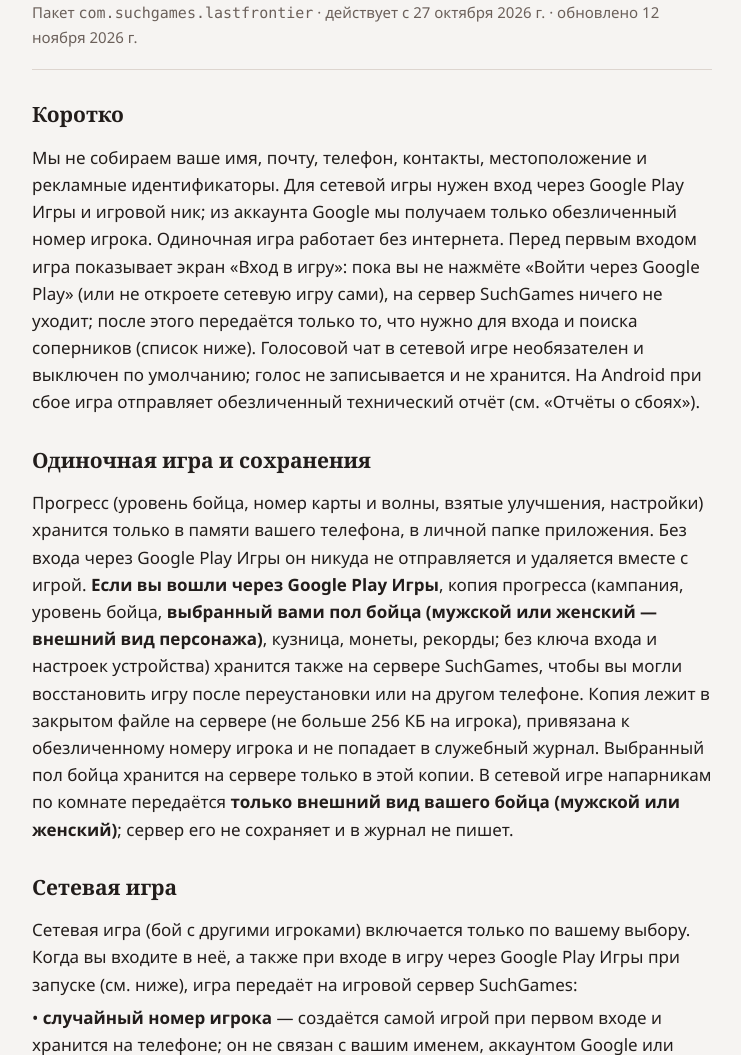
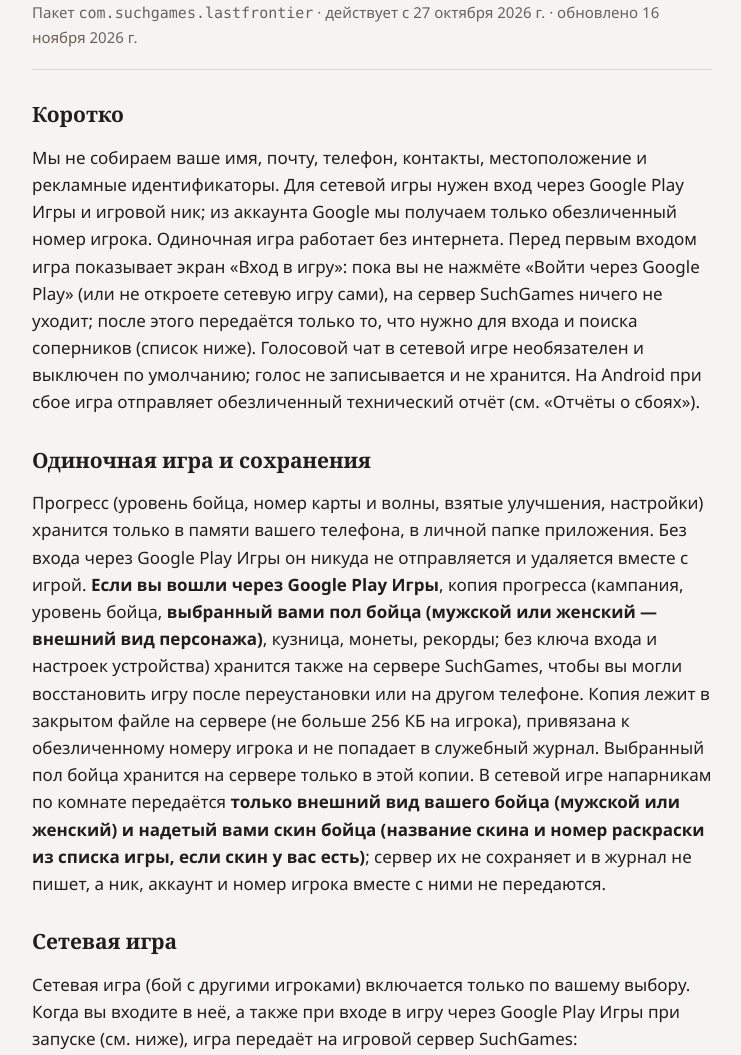
Before and after one commit to suchgames/suchgames.github.io, a plain HTML site: page lastfrontier-privacy/index.html in a window 1280 px wide. Shown: the part 211-1266 px from the top of the page, without its empty margins (268-1009 px from the left). Drawn offline with Linux system fonts and the light colour scheme.

Commit message:
Политика «Последнего рубежа»: напарникам по комнате передаётся и надетый скин (16 ноября 2026)
Co-Authored-By: Claude Sonnet 5.5 <noreply@anthropic.com>
Claude-Session: https://claude.ai/code/session_019jctJrcV9iTR5dMysY2hzF

```diff
--- a/lastfrontier-privacy/index.html
+++ b/lastfrontier-privacy/index.html
@@ -26,7 +26,7 @@ a{color:var(--accent)}
   <header>
     <div class="eyebrow">SuchGames</div>
     <h1>Политика конфиденциальности игры «Последний рубеж»</h1>
-    <p class="meta">Пакет <code>com.suchgames.lastfrontier</code> · действует с 27 октября 2026 г. · обновлено 12 ноября 2026 г.</p>
+    <p class="meta">Пакет <code>com.suchgames.lastfrontier</code> · действует с 27 октября 2026 г. · обновлено 16 ноября 2026 г.</p>
   </header>
   <section>
     <h2>Коротко</h2>
@@ -34,7 +34,7 @@ a{color:var(--accent)}
   </section>
   <section>
     <h2>Одиночная игра и сохранения</h2>
-    <p>Прогресс (уровень бойца, номер карты и волны, взятые улучшения, настройки) хранится только в памяти вашего телефона, в личной папке приложения. Без входа через Google Play Игры он никуда не отправляется и удаляется вместе с игрой. <b>Если вы вошли через Google Play Игры</b>, копия прогресса (кампания, уровень бойца, <b>выбранный вами пол бойца (мужской или женский — внешний вид персонажа)</b>, кузница, монеты, рекорды; без ключа входа и настроек устройства) хранится также на сервере SuchGames, чтобы вы могли восстановить игру после переустановки или на другом телефоне. Копия лежит в закрытом файле на сервере (не больше 256 КБ на игрока), привязана к обезличенному номеру игрока и не попадает в служебный журнал. Выбранный пол бойца хранится на сервере только в этой копии. В сетевой игре напарникам по комнате передаётся <b>только внешний вид вашего бойца (мужской или женский)</b>; сервер его не сохраняет и в журнал не пишет.</p>
+    <p>Прогресс (уровень бойца, номер карты и волны, взятые улучшения, настройки) хранится только в памяти вашего телефона, в личной папке приложения. Без входа через Google Play Игры он никуда не отправляется и удаляется вместе с игрой. <b>Если вы вошли через Google Play Игры</b>, копия прогресса (кампания, уровень бойца, <b>выбранный вами пол бойца (мужской или женский — внешний вид персонажа)</b>, кузница, монеты, рекорды; без ключа входа и настроек устройства) хранится также на сервере SuchGames, чтобы вы могли восстановить игру после переустановки или на другом телефоне. Копия лежит в закрытом файле на сервере (не больше 256 КБ на игрока), привязана к обезличенному номеру игрока и не попадает в служебный журнал. Выбранный пол бойца хранится на сервере только в этой копии. В сетевой игре напарникам по комнате передаётся <b>только внешний вид вашего бойца (мужской или женский) и надетый вами скин бойца (название скина и номер раскраски из списка игры, если скин у вас есть)</b>; сервер их не сохраняет и в журнал не пишет, а ник, аккаунт и номер игрока вместе с ними не передаются.</p>
   </section>
   <section>
     <h2>Сетевая игра</h2>
@@ -84,7 +84,7 @@ a{color:var(--accent)}
   <hr>
   <section class="en">
     <h2>Privacy Policy — Last Frontier (English)</h2>
-    <p>Updated 12 November 2026. Last Frontier by SuchGames does not collect your name, email, phone number, contacts, location or advertising IDs. Single-player works offline; progress and settings are stored on your device and are removed when the game is uninstalled. On Android, a crash sends an anonymous technical report (see "Crash reports"). If you sign in with Google Play Games, a copy of your progress (campaign, fighter level, <b>the fighter gender you chose (male or female — the look of your character)</b>, forge, coins, records; without sign-in keys and device settings) is also stored on the SuchGames server so you can restore the game after a reinstall or on another phone. The copy is kept in a restricted file (at most 256 KB per player), linked to your pseudonymous player number, and is not written to the server log. The fighter gender you chose is kept on the server only in this copy. In online play, your squad mates in the room receive <b>only the look of your fighter (male or female)</b>; the server does not store it or write it to the log.</p>
+    <p>Updated 16 November 2026. Last Frontier by SuchGames does not collect your name, email, phone number, contacts, location or advertising IDs. Single-player works offline; progress and settings are stored on your device and are removed when the game is uninstalled. On Android, a crash sends an anonymous technical report (see "Crash reports"). If you sign in with Google Play Games, a copy of your progress (campaign, fighter level, <b>the fighter gender you chose (male or female — the look of your character)</b>, forge, coins, records; without sign-in keys and device settings) is also stored on the SuchGames server so you can restore the game after a reinstall or on another phone. The copy is kept in a restricted file (at most 256 KB per player), linked to your pseudonymous player number, and is not written to the server log. The fighter gender you chose is kept on the server only in this copy. In online play, your squad mates in the room receive <b>only the look of your fighter (male or female) and the fighter skin you have equipped (the skin name and colour-variant number from the game list, if you own a skin)</b>; the server does not store them or write them to the log, and your nickname, account and player number are not sent together with them.</p>
     <p>Online play is optional (before the first sign-in the game shows a "Sign in" notice screen, see below) and requires signing in with Google Play Games and choosing a nickname. From your Google account we receive only a pseudonymous player number. When you choose to go online, the game sends to the SuchGames game server: a random player number generated by the game (not linked to your name, Google account or device), your in-game nickname (by default "Fighter-XXXX" — please do not use your real name), your fighter level and game language (for matchmaking), and your in-match actions (so the match stays in sync). Like any internet service, the server sees your connection's IP address; we do not derive location from it or store it in a separate database.</p>
     <p><b>Sign-in with Google Play Games.</b> The first time you start the game (and after a reinstall or on a new phone, when there is no game account yet) it shows a "Sign in" notice screen explaining what is sent and why. Until you tap "Sign in with Google Play", the game sends nothing to our server. After you tap it, the game connects to the server and sends a one-time sign-in code; the data listed above (random player number, default nickname, level and game language) is sent with the connection. If you choose "Later", nothing is sent and single-player works as usual. For online play you sign in with Google Play Games and pick a nickname (3–16 characters, unique, visible to other players; please do not use your real name). Google performs the sign-in: the game sends our server a one-time sign-in code, and the server exchanges it with Google (oauth2.googleapis.com, games.googleapis.com) for your Play Games player ID. We <b>do not receive or store</b> your email, Google name, photo or Google tokens. The server stores: a <b>pseudonymous player number</b> (a one-way hash of the Play Games ID with a secret server salt), your <b>nickname</b>, the dates the account was created and the nickname changed, and a <b>session key</b> (stored as a hash) that lets you sign in again without Google for 90 days. Google's own processing is governed by <a href="https://policies.google.com/privacy">Google's Privacy Policy</a>.</p>
     <p><b>Game score.</b> If you signed in with Google Play Games, the server keeps your score: the number of battles and wins, your best wave reached and your best time. These numbers are calculated by the game room on the server (your phone does not send them), are stored with your account record and linked to your pseudonymous player number. They are shown to you in the game and are not shown to other players. The server log does not contain the score (only the fact of an update, without nickname or numbers), and it is not included in crash reports or exports. The score is deleted together with the account.</p>
```
